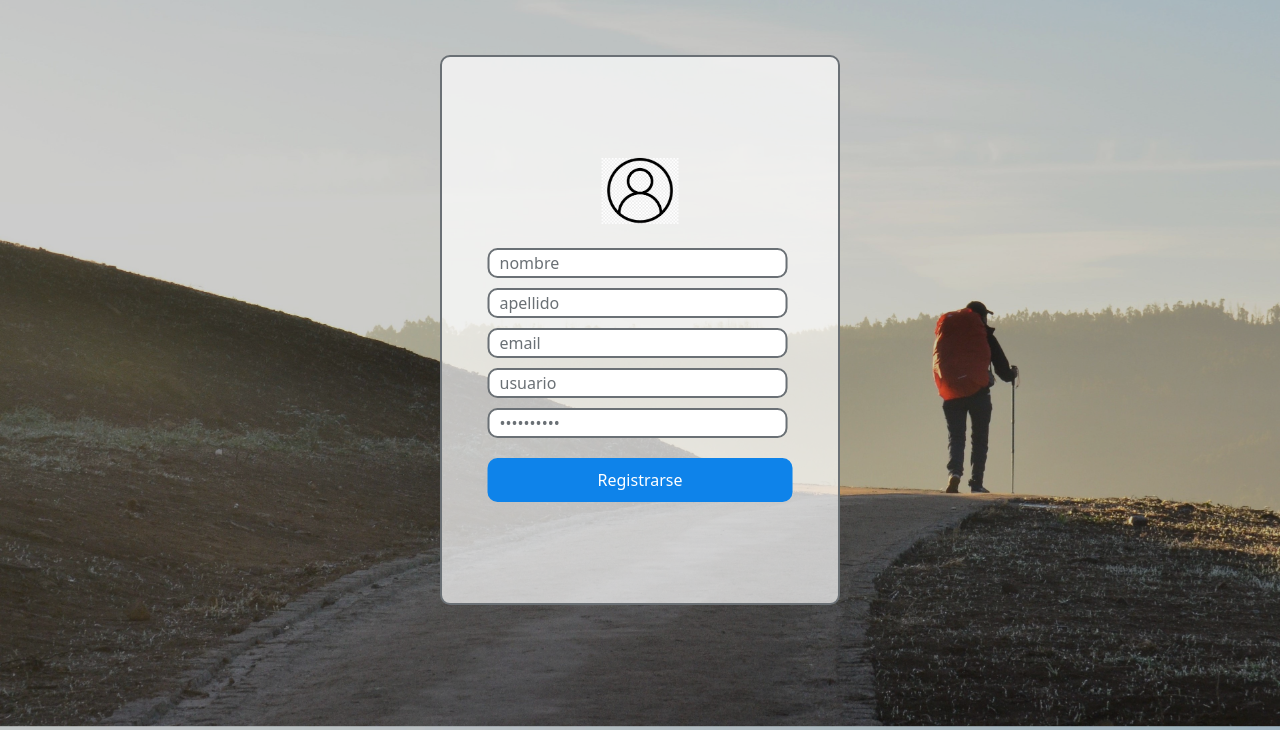
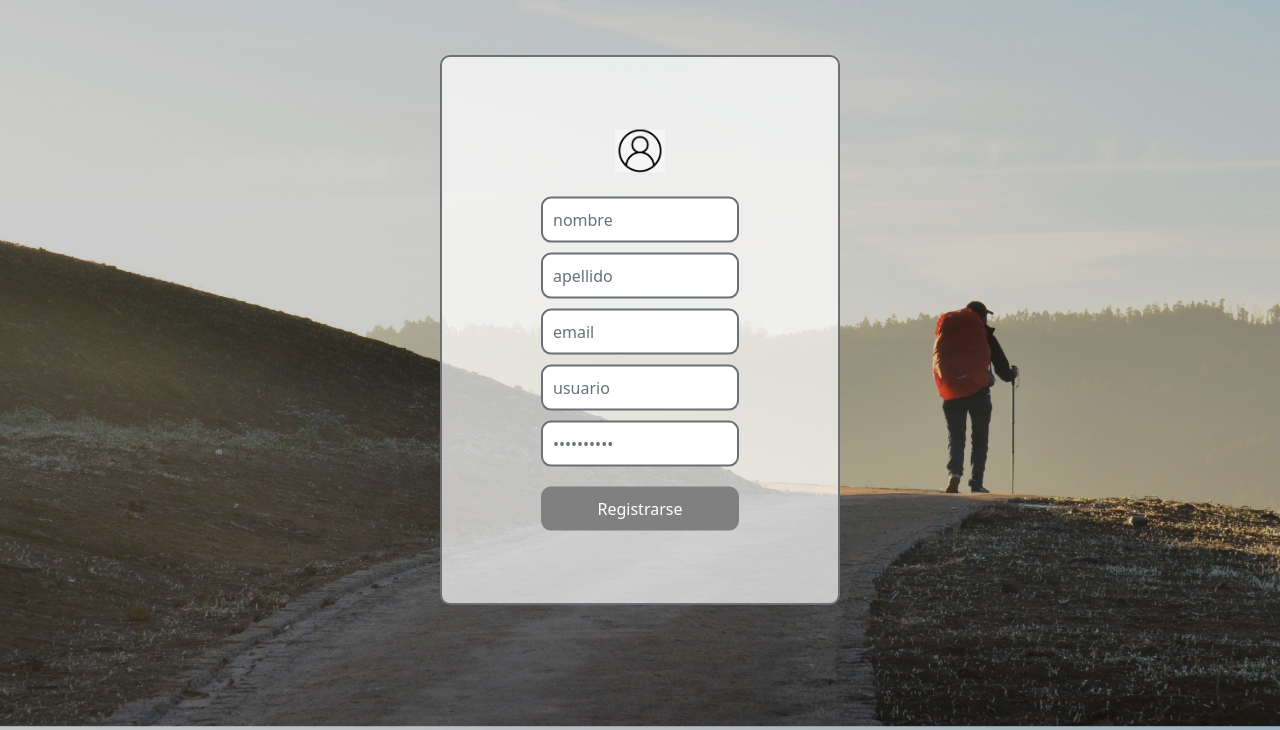
Before and after one commit to map10100/XacoMeter-Google, a PHP site: page /registro.php in a window 1280 px wide; the page is wider, and only the part inside the window is pictured. Shown: the part 70-800 px from the top of that part. Run offline with PHP 8.4, Linux system fonts and the light colour scheme.

Commit message:
cambios en los estilos

```diff
--- a/Codigo/web/estilos.css
+++ b/Codigo/web/estilos.css
@@ -1,10 +1,12 @@
 
 .boton{
-    background-color: #0e83ea;
+    background-color: gray;
     border: none;
     border-radius: 10px;
     color: white;
-    padding: 10px 110px;
+    padding: 10px;
+    width: 100%;
+    height: 50%;
     text-align: center;
     display: inline-block;
     font-size: 16px;
@@ -14,10 +16,10 @@
     border: #6a7075 2px solid;
     border-radius: 10px;
     padding: 10px;
-    width: 300px;
-    height: 30px;
+    width: 100%;
+    height: 50%;
     color: #6a7075;
     display: inline-block;
     font-size: 16px;
     margin-bottom: 10px;
-  }
+}
```
